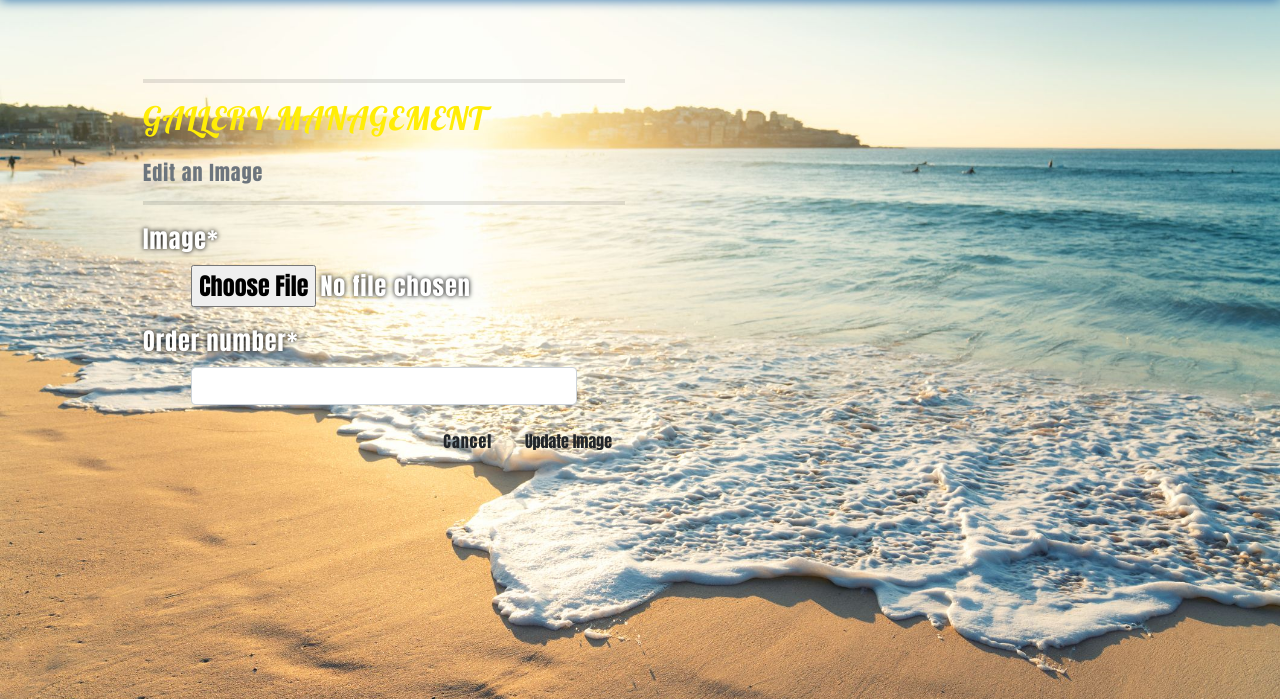
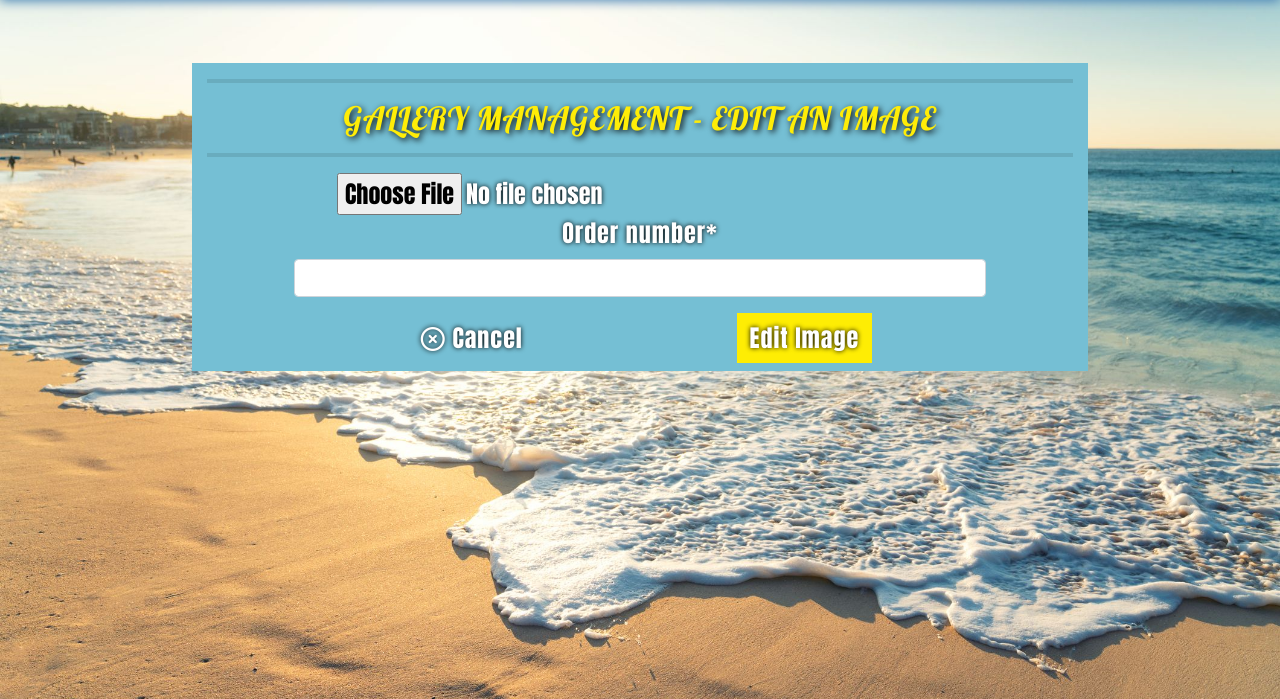
Before and after one commit to Aramantos/MS4-ShakesOnTheBeach, a Django app: template gallery/templates/gallery/edit_image.html in a window 1280 px wide. Shown: the part 101-800 px from the top of the page. Run offline with Django 3.2, Linux system fonts and the light colour scheme; the template is opened without the code that fills it: values that come from a table or form of the project are taken from there, others are empty; parts of the project's set-up code (start-up, migrations or seed data) failed here and were passed over; some libraries are stand-ins or nearby versions.

Commit message:
update edit_image template css styling

```diff
--- a/gallery/static/gallery/css/gallery.css
+++ b/gallery/static/gallery/css/gallery.css
@@ -41,10 +41,10 @@ a:hover{
 }
 
 #add-btn{
-    margin-top: 8px;
+    margin-top: 2px;
     color: #fcfef8;
     background-color: #feed04;
-    font-size: 1.5rem;
+    font-size: 2rem;
     letter-spacing: 3px;
 }
 
@@ -53,7 +53,8 @@ a:hover{
     background-color: #fcfef8;
 }
 
-#add-image-container{
+#add-image-container,
+#edit-image-container{
     background-color: #75bfd4;
     max-width: 70%;
     margin: auto;
@@ -71,6 +72,7 @@ label{
 .form-control{
     width: 80%;
     margin: auto;
+    text-shadow: none;
 }
 
 .form-control-file{
@@ -108,6 +110,23 @@ label{
     background-color: #5aa5b9c7;
 }
 
+.card-body p a{
+    font-size: 1.8rem;
+    letter-spacing: 2px;
+    margin: 0 8%;
+    text-shadow: 0 0 5px black;
+}
+
+#delete{
+    color: #ff0018!important;
+}
+
+input{
+    text-shadow: 0 0 5px black;
+    width: 70%;
+    margin: auto;
+}
+
 @media (min-width: 768px) {
     .form-control-file{
         width: 80%;
--- a/gallery/templates/gallery/edit_image.html
+++ b/gallery/templates/gallery/edit_image.html
@@ -16,27 +16,30 @@
 {% endblock %}
 
 {% block content %}
-    <div class="overlay"></div>
-    <div class="container">
-        <div class="row">
-            <div class="col-12 col-md-6">
-                <hr>
-                <h2 class="logo-font mb-4">Gallery Management</h2>
-                <h5 class="text-muted">Edit an Image</h5>
-                <hr>
-            </div>
+<div class="overlay"></div>
+<div id="edit-image-container" class="container">
+    <div class="row">
+        <div class="col-12">
+            <hr>
+            <h2 class="logo-font text-shadow text-center">Gallery Management - Edit an Image</h2>
+            <hr>
         </div>
+    </div>
 
-        <div class="row">
-            <div class="col-12 col-md-6">
-                <form method="POST" action="{% url 'edit_image' image.id %}" class="form mb-2" enctype="multipart/form-data">
+    <div class="row text-md-center">
+        <div class="col-12">
+                <form method="POST" action="{% url 'edit_image' image.id %}" class="form mb-2 text-shadow" enctype="multipart/form-data">
                     {% csrf_token %}
                     {% for field in form %}
+                        {% if field.name != 'image' %}
                             {{ field | as_crispy_field }}
+                        {% else %}
+                            {{ field }}
+                        {% endif %}
                     {% endfor %}
-                    <div class="text-right">
-                        <a class="btn btn-outline-black rounded-0" href="{% url 'gallery' %}">Cancel</a>
-                        <button class="btn btn-black rounded-0" type="submit">Update Image</button>
+                    <div id="add-image-btns">
+                        <a id="cancel" class="btn btn-outline-black rounded-0" href="{% url 'gallery' %}"><i class="far fa-times-circle"></i> Cancel</a>
+                        <button id="add-image" class="btn btn-black rounded-0" type="submit">Edit Image</button>
                     </div>
                 </form>
             </div>
```
